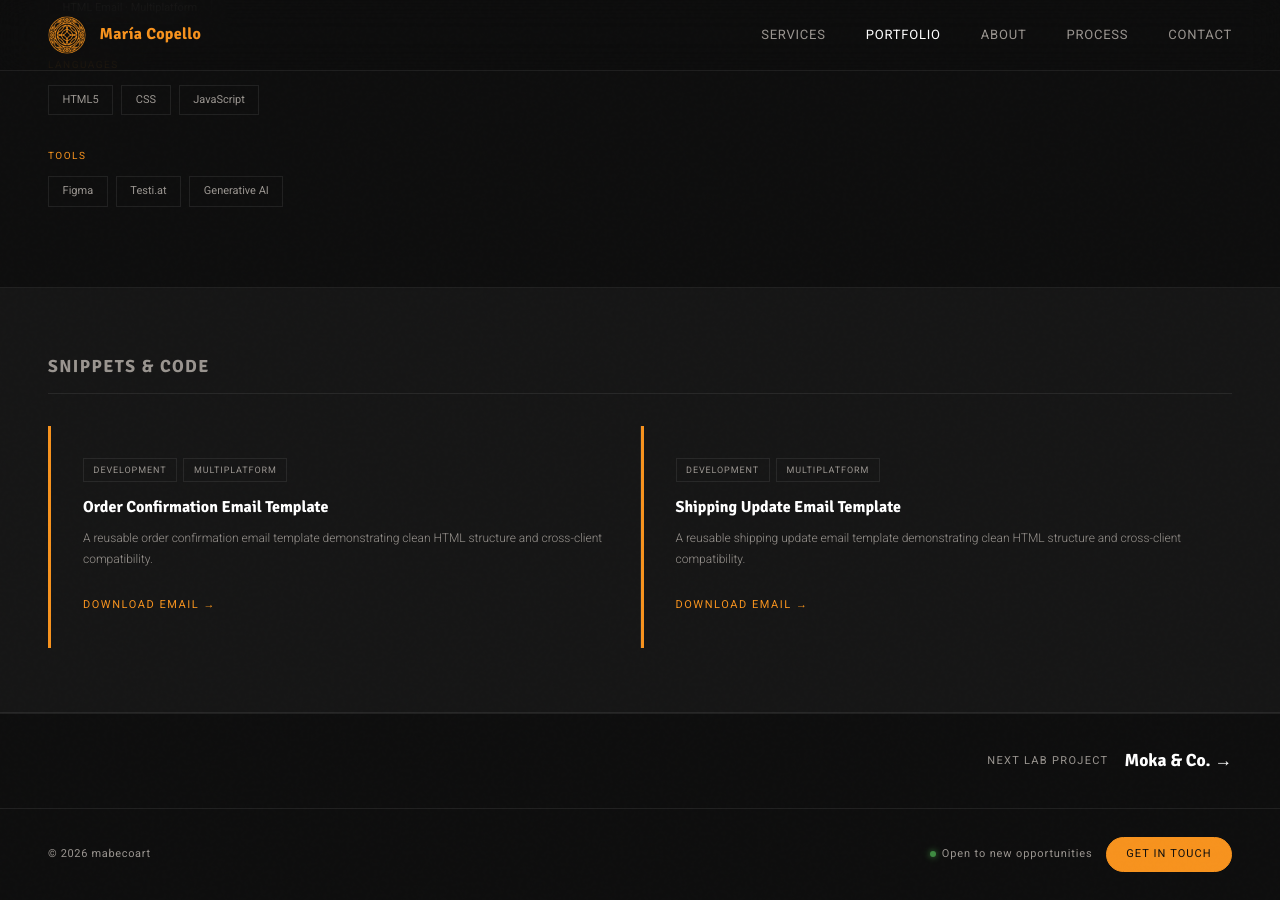
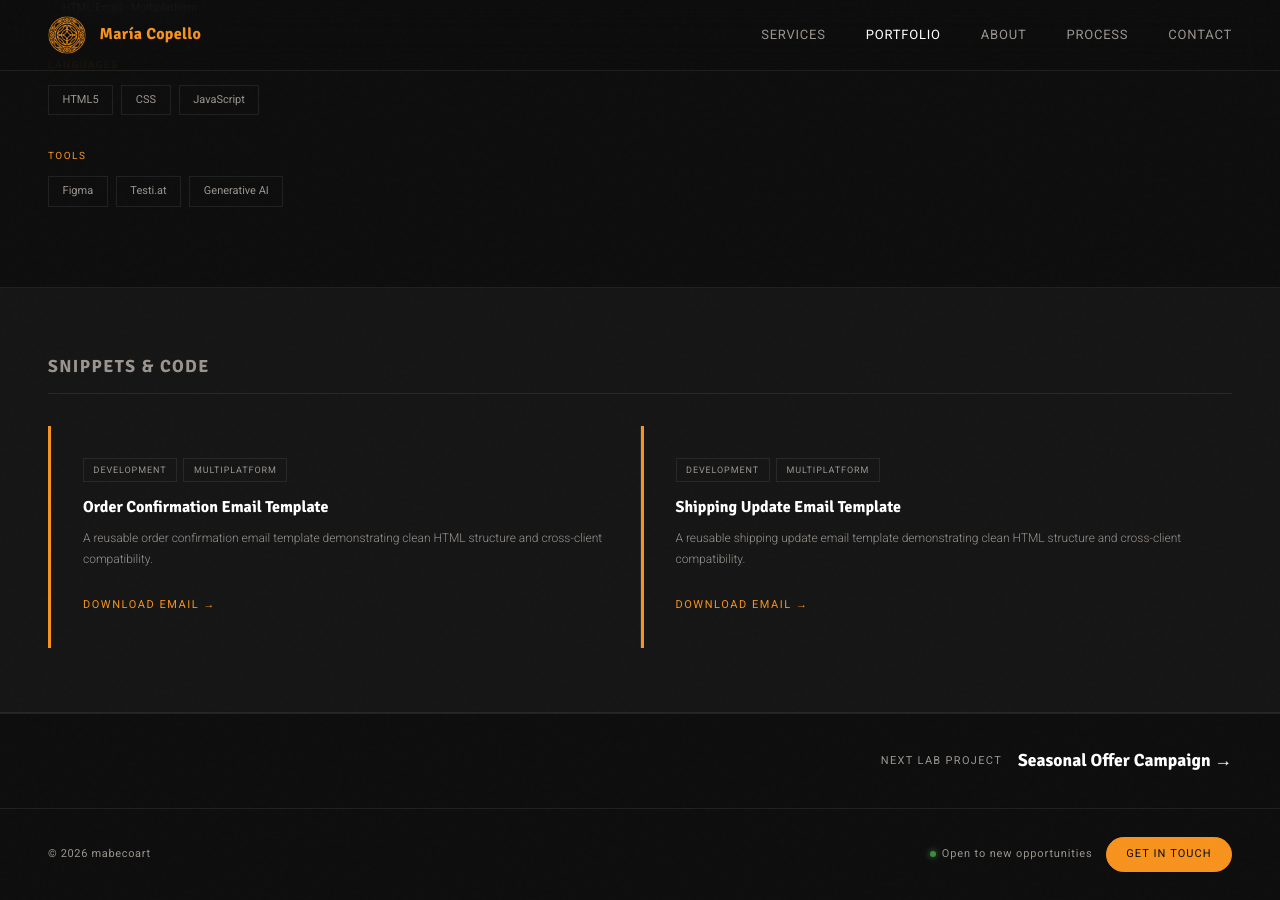
Before and after one commit to mabecoart/github.io, a Jekyll site: the page built from portfolio/lab-verda-studio.html, in a window 1280 px wide and 900 px high, scrolled down 3458 px. Built offline with Jekyll 4.4.1, drawn with Linux system fonts in a browser that asks for light colours.

Commit message:
Update title and next project link in HTML

```diff
--- a/portfolio/lab-verda-studio.html
+++ b/portfolio/lab-verda-studio.html
@@ -1,6 +1,6 @@
 ---
 layout: base
-title: Verda Studio — Lab Project
+title: Order Journey Campaign — Lab Project
 nav: portfolio
 carousel: true
 description: A self-directed email journey concept exploring brand expression through AI-driven visual storytelling and nature-inspired minimalism for a fictional home décor studio.
@@ -181,6 +181,6 @@
 <div class="case-footer-nav">
   <div class="case-next">
     <span class="case-next-label">Next Lab Project</span>
-    <a href="/portfolio/lab-moka-co.html" class="case-next-link">Moka & Co. →</a>
+    <a href="/portfolio/lab-moka-co.html" class="case-next-link">Seasonal Offer Campaign →</a>
   </div>
 </div>
```
